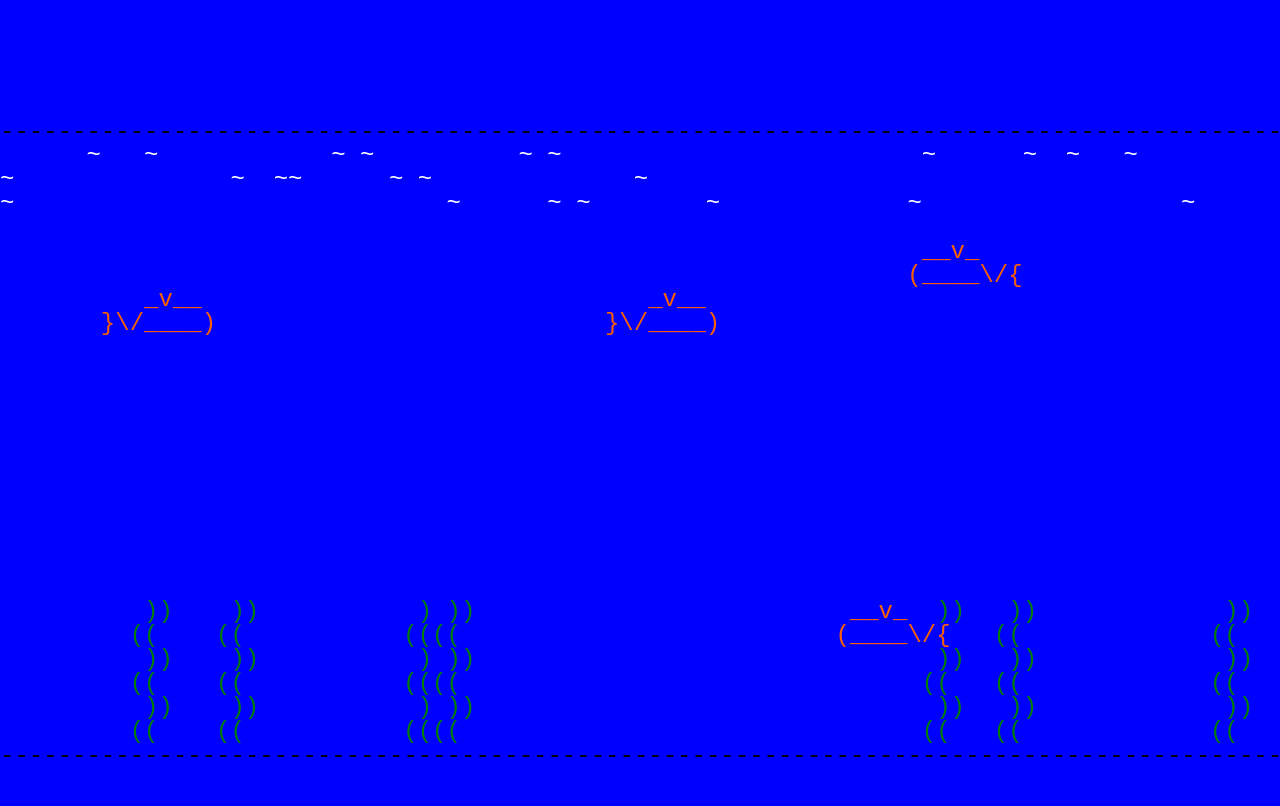
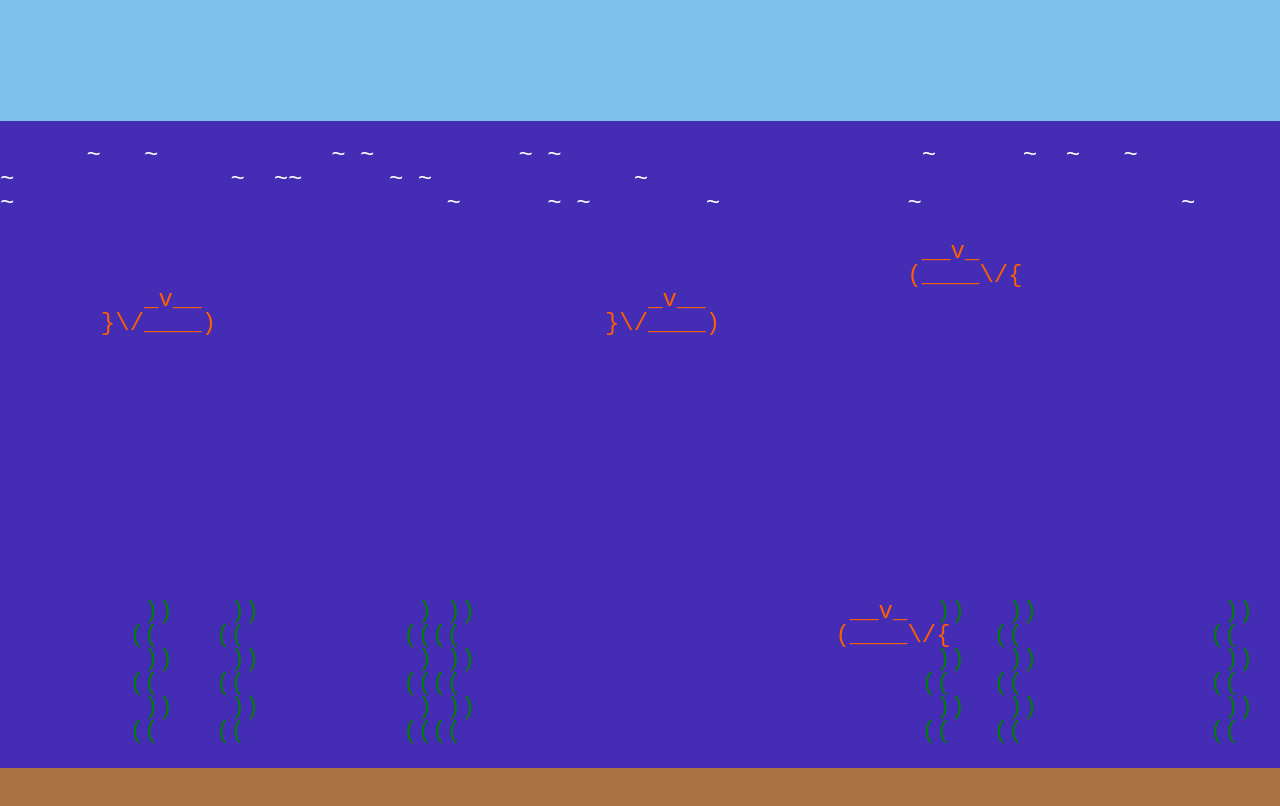
Before and after one commit to dominicdotzert/asciiquarium, a React (Create React App) app: page / in a window 1280 px wide. Shown: the top 806 px of the page. Built offline with nearby package versions, Linux system fonts and the light colour scheme.

Commit message:
background colors

```diff
--- a/src/App.js
+++ b/src/App.js
@@ -37,7 +37,7 @@ class App extends Component {
     }
   }
 
-  setBlank(width) {
+  setBlank(width, row) {
     var tmp = []
     for (var i = 0; i < width; i++) {
       tmp.push({
@@ -88,15 +88,13 @@ class App extends Component {
   drawBackground() {
     var arr = this.state.board;
     var top = 5;
-    arr[top] = Top.getSolid(this.state.cols);
     for (var i = top + 1; i < top + 4; i++) {
       arr[i] = Top.getWave(this.state.cols);
     }
-    arr[arr.length - 1] = Top.getSolid(this.state.cols);
 
     var parent = this;
     this.state.rendered.seaWeed.forEach(function(seaWeed) {
-        if(parent.state.frameCount % seaWeed.redraw == 0) {
+        if(parent.state.frameCount % seaWeed.redraw === 0) {
           parent.clear(seaWeed, arr);
           seaWeed = SeaWeed.flip(seaWeed);
           parent.paste(seaWeed, arr);
@@ -159,7 +157,13 @@ class App extends Component {
 
   renderArray() {
     var str = "";
+    var i = 0
     this.state.board.forEach(function(row) {
+      if(i === 0){
+        str += "<span style='background-color: #7ec0ee'>"
+      } else if(i === 5){
+        str += "</span><div class='underwater'>"
+      }
       row.forEach(function(obj) {
         if(obj.char !== " ")
           str += "<span style='color:" + obj.color + "'>" + obj.char + "</span>";
@@ -167,7 +171,9 @@ class App extends Component {
           str += " ";
       });
       str += "<br />";
+      i++;
     });
+    str += "</div>"
     return str;
   }
 
--- a/src/components/Fish.js
+++ b/src/components/Fish.js
@@ -19,12 +19,12 @@ class Fish extends Component {
       case 6:
         animal = Asciifish.getDucksRight();
         dir = -3;
-        height = 4 + Math.floor(Math.random() * 3)
+        height = 5 + Math.floor(Math.random() * 3)
         break;
       case 7:
         animal = Asciifish.getDucksLeft();
         dir = 3;
-        height = 4 + Math.floor(Math.random() * 3)
+        height = 5 + Math.floor(Math.random() * 3)
         break;
       case 8:
         animal = Asciifish.getCrab();
--- a/src/index.css
+++ b/src/index.css
@@ -7,7 +7,7 @@ html, body {
   white-space: pre;
 
   color: white;
-  background-color: #0000FF;
+  background-color: #AA7243;
 
   overflow-x: hidden;
   overflow-y: hidden;
@@ -24,3 +24,7 @@ html, body {
 	top: 0;
 	left: 0;
 }
+
+.underwater{
+  background-color: rgba(0,0,255,0.6);
+}
```
Also changed, not shown: src/components/seaWeed.js (+9 -8 lines).
